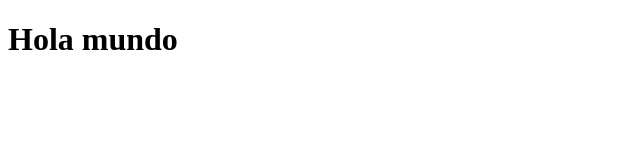
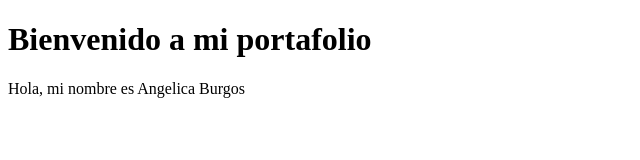
Before and after one commit to AngelicaBR9/Sitio_Web1, a plain HTML site: page index.html in a window 1280 px wide. Shown: the whole page, without its empty margins (0-640 px from the left). Drawn offline with Linux system fonts and the light colour scheme.

Commit message:
Edicion para empezar a realizar el folder personal

```diff
--- a/index.html
+++ b/index.html
@@ -6,6 +6,9 @@
     <title>PRIMER EJEMPLO CON GIT</title>
 </head>
 <body>
-    <h1>Hola mundo </h1>
+    <h1>Bienvenido a mi portafolio </h1>
+    <span> Hola, mi nombre es Angelica Burgos </span>
+    <p></p>
+
 </body>
 </html>
```
